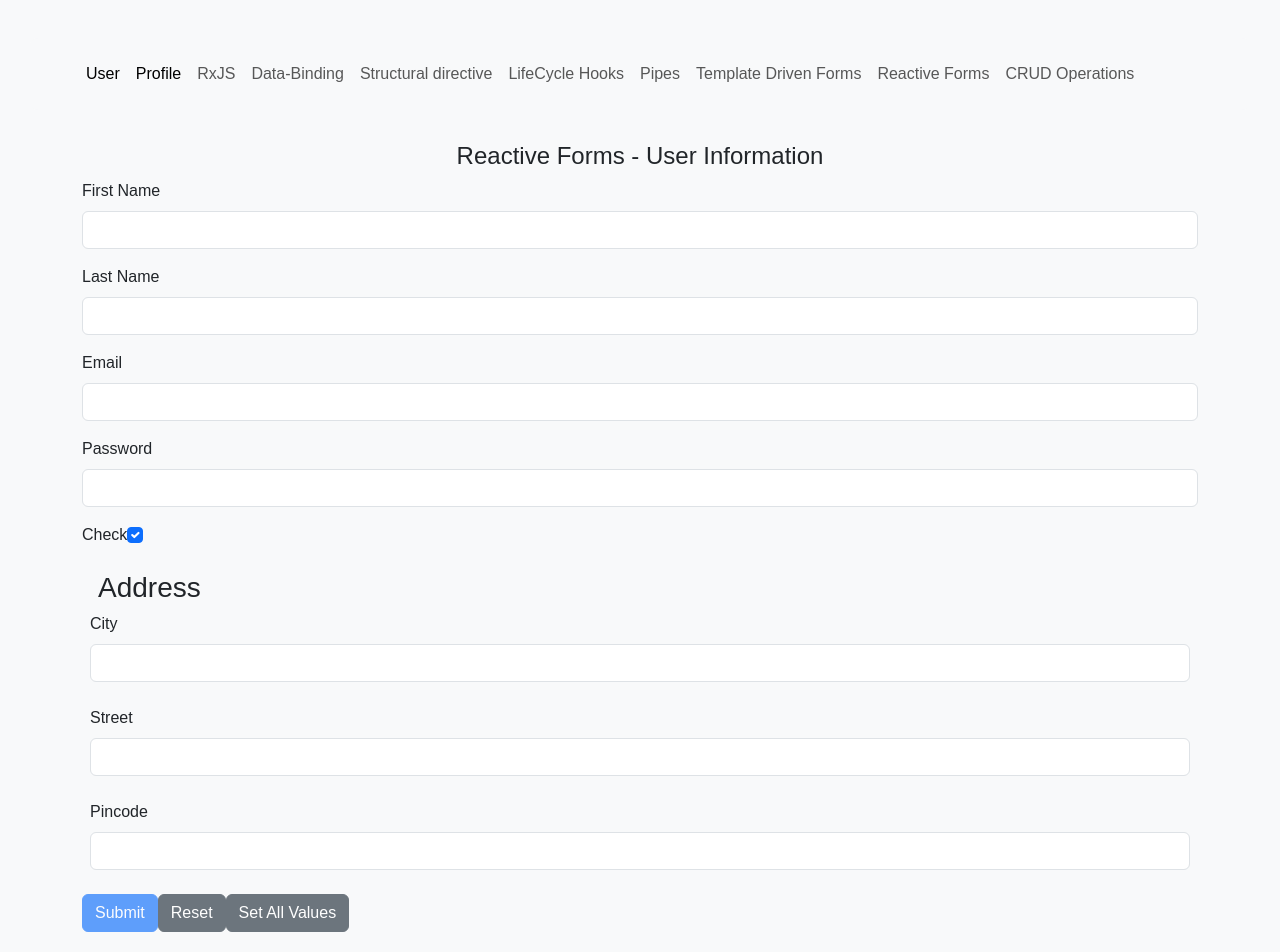
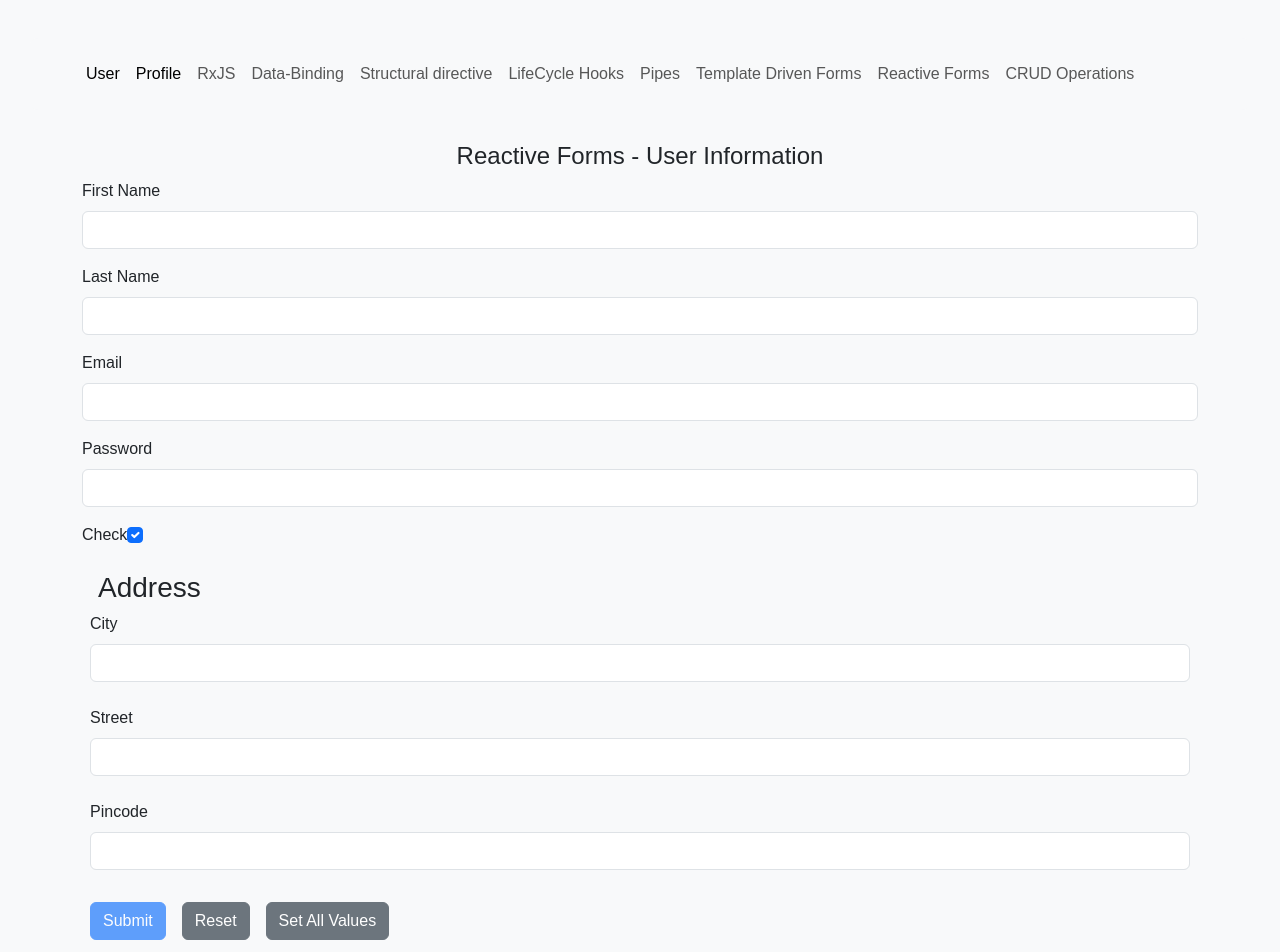
Before and after one commit to Sac98/new-ng, an Angular app: page /reactive in a window 1280 px wide. Shown: the top 952 px of the page. Built offline with nearby package versions, Linux system fonts and the light colour scheme.

Commit message:
Added extra margin

```diff
--- a/src/app/reactive-forms/reactive-forms.component.html
+++ b/src/app/reactive-forms/reactive-forms.component.html
@@ -79,12 +79,12 @@
     </div>
     <button
       type="submit"
-      class="btn btn-primary"
+      class="btn btn-primary m-2"
       [disabled]="reactiveForm.invalid"
     >
       Submit
     </button>
-    <button type="button" class="btn btn-secondary" (click)="onReset()">Reset</button>
-    <button type="button" class="btn btn-secondary" (click)="setAllValues()">Set All Values</button>
+    <button type="button" class="btn btn-secondary m-2" (click)="onReset()">Reset</button>
+    <button type="button" class="btn btn-secondary m-2" (click)="setAllValues()">Set All Values</button>
   </form>
 </div>
```
